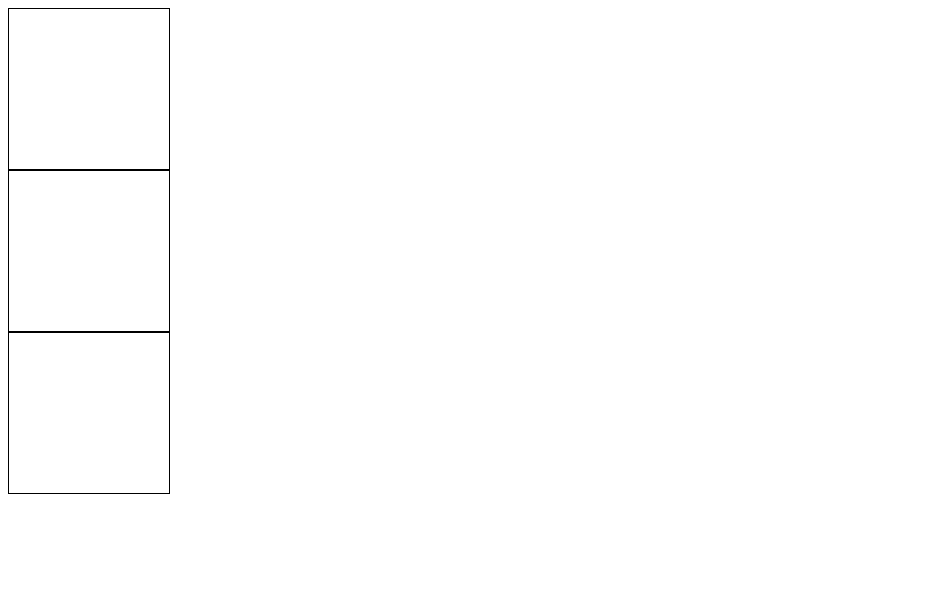
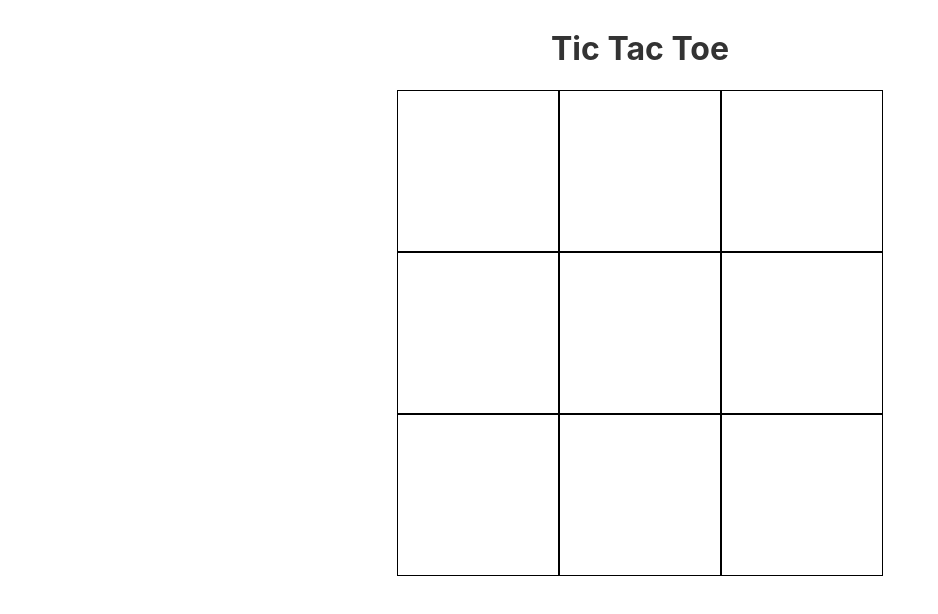
Before and after one commit to craigmiller160/svelte-tic-tac-toe, a Svelte app: page / in a window 1280 px wide. Shown: the top 614 px of the page, without its empty margins (0-938 px from the left). Built offline with nearby package versions, Linux system fonts and the light colour scheme.

Commit message:
Beginning to put the board together

```diff
--- a/src/App.svelte
+++ b/src/App.svelte
@@ -1,14 +1,22 @@
 <script lang="ts">
-    import Square from "./components/Square.svelte";
-
+    import Board from "./components/Board.svelte";
 </script>
 
 <main>
-    <Square />
-    <Square />
-    <Square />
+    <h1>Tic Tac Toe</h1>
+    <Board />
 </main>
 
 <style lang="scss">
+    body {
+      margin: 0;
+      padding: 0;
+    }
 
+    main {
+      margin: 0 auto;
+      display: flex;
+      flex-direction: column;
+      align-items: center;
+    }
 </style>
--- a/src/components/Board.svelte
+++ b/src/components/Board.svelte
@@ -0,0 +1,33 @@
+<script>
+    import Square from "./Square.svelte";
+</script>
+
+<style lang="scss">
+    .board {
+      display: flex;
+      flex-direction: column;
+
+      .row {
+        display: flex;
+        flex-direction: row;
+      }
+    }
+</style>
+
+<div class="board">
+    <div class="row">
+        <Square />
+        <Square />
+        <Square />
+    </div>
+    <div class="row">
+        <Square />
+        <Square />
+        <Square />
+    </div>
+    <div class="row">
+        <Square />
+        <Square />
+        <Square />
+    </div>
+</div>
```
Also changed, not shown: src/components/Square.svelte (+5 -5 lines).
